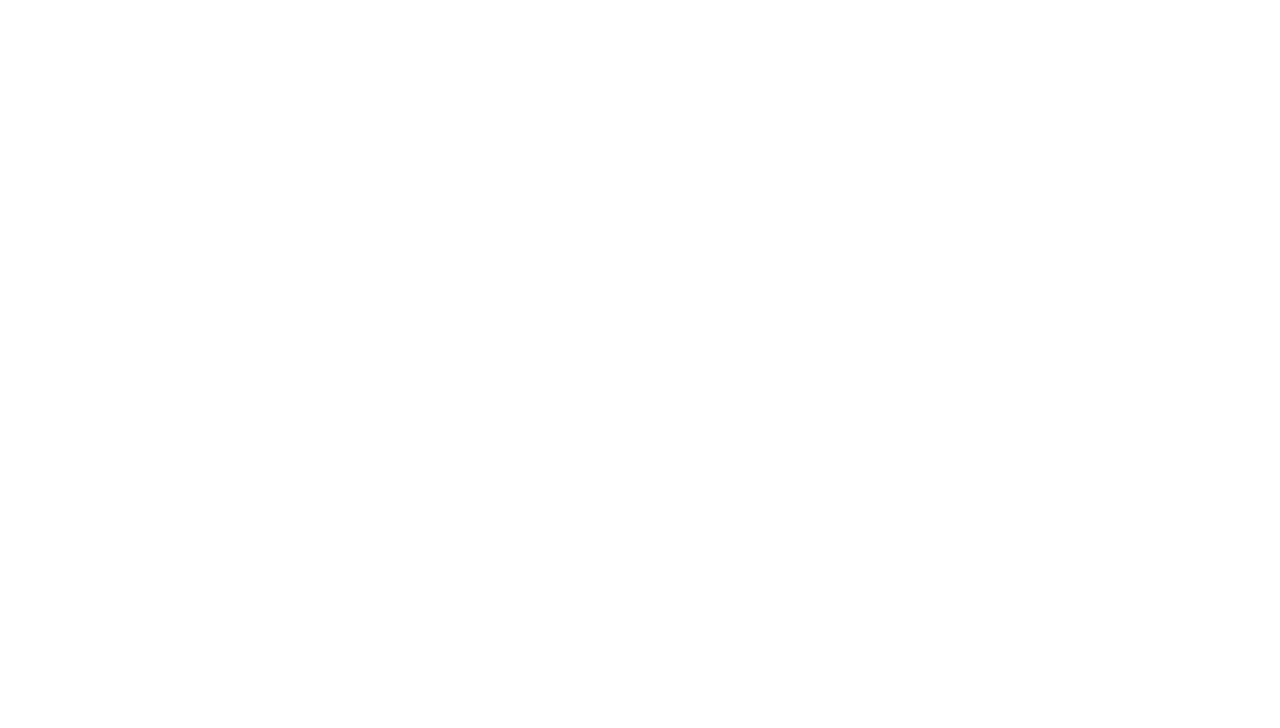
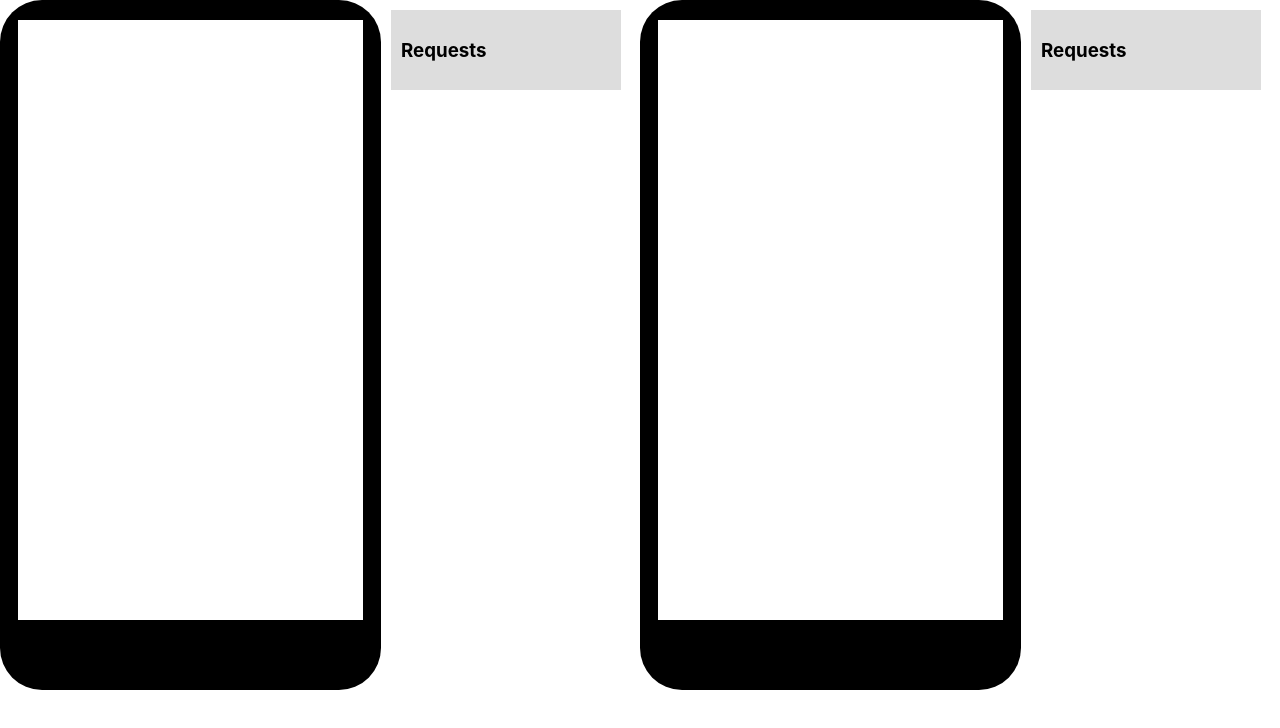
Before and after one commit to guieiras/graphql-demo, a React (Create React App) app: page / in a window 1280 px wide. Shown: the top 728 px of the page. Built offline with nearby package versions, Linux system fonts and the light colour scheme; the HTML template or start-up script is replaced by a standard one.

Commit message:
Added App Components

```diff
--- a/src/App.js
+++ b/src/App.js
@@ -1,15 +1,16 @@
 import React, { Component } from 'react';
 import './App.css'
+import { DemoApp } from './components/DemoApp';
 
 class App extends Component {
   render() {
     return (
       <div className="App">
         <div className="rest">
-
+          <DemoApp />
         </div>
         <div className="graphql">
-
+          <DemoApp />
         </div>
       </div>
     );
--- /dev/null
+++ b/src/components/DemoApp.jsx
@@ -0,0 +1,14 @@
+import React, { Component } from 'react';
+import { Smartphone } from './Smartphone';
+import { Requests } from './Requests';
+
+export class DemoApp extends Component {
+  render() {
+    return (
+      <div className="DemoApp">
+        <Smartphone />
+        <Requests />
+      </div>
+    );
+  }
+}
--- /dev/null
+++ b/src/components/Requests.css
@@ -0,0 +1,8 @@
+.Requests {
+  background: #ddd;
+  display: inline-block;
+  margin: 10px;
+  vertical-align: top;
+  width: calc(100% - 430px);
+  padding: 10px;
+}
--- /dev/null
+++ b/src/components/Requests.jsx
@@ -0,0 +1,13 @@
+import React, { Component } from 'react';
+import './Requests.css';
+
+export class Requests extends Component {
+  render() {
+    return (
+      <div className="Requests">
+        <h3>Requests</h3>
+
+      </div>
+    );
+  }
+}
--- /dev/null
+++ b/src/components/Smartphone.css
@@ -0,0 +1,17 @@
+.Smartphone {
+  display: inline-block;
+}
+
+.Smartphone > .mockup {
+  background: black;
+  width: 345px;
+  height: 600px;
+  border-radius: 42px;
+  padding: 20px 18px 70px 18px;
+}
+
+.Smartphone > .mockup > .screen {
+  background: white;
+  width: 100%;
+  height: 100%;
+}
--- /dev/null
+++ b/src/components/Smartphone.jsx
@@ -0,0 +1,15 @@
+import React, { Component } from 'react';
+import './Smartphone.css';
+
+export class Smartphone extends Component {
+  render() {
+    return (
+      <div className="Smartphone">
+        <div className="mockup">
+          <div className="screen">
+          </div>
+        </div>
+      </div>
+    );
+  }
+}
```
